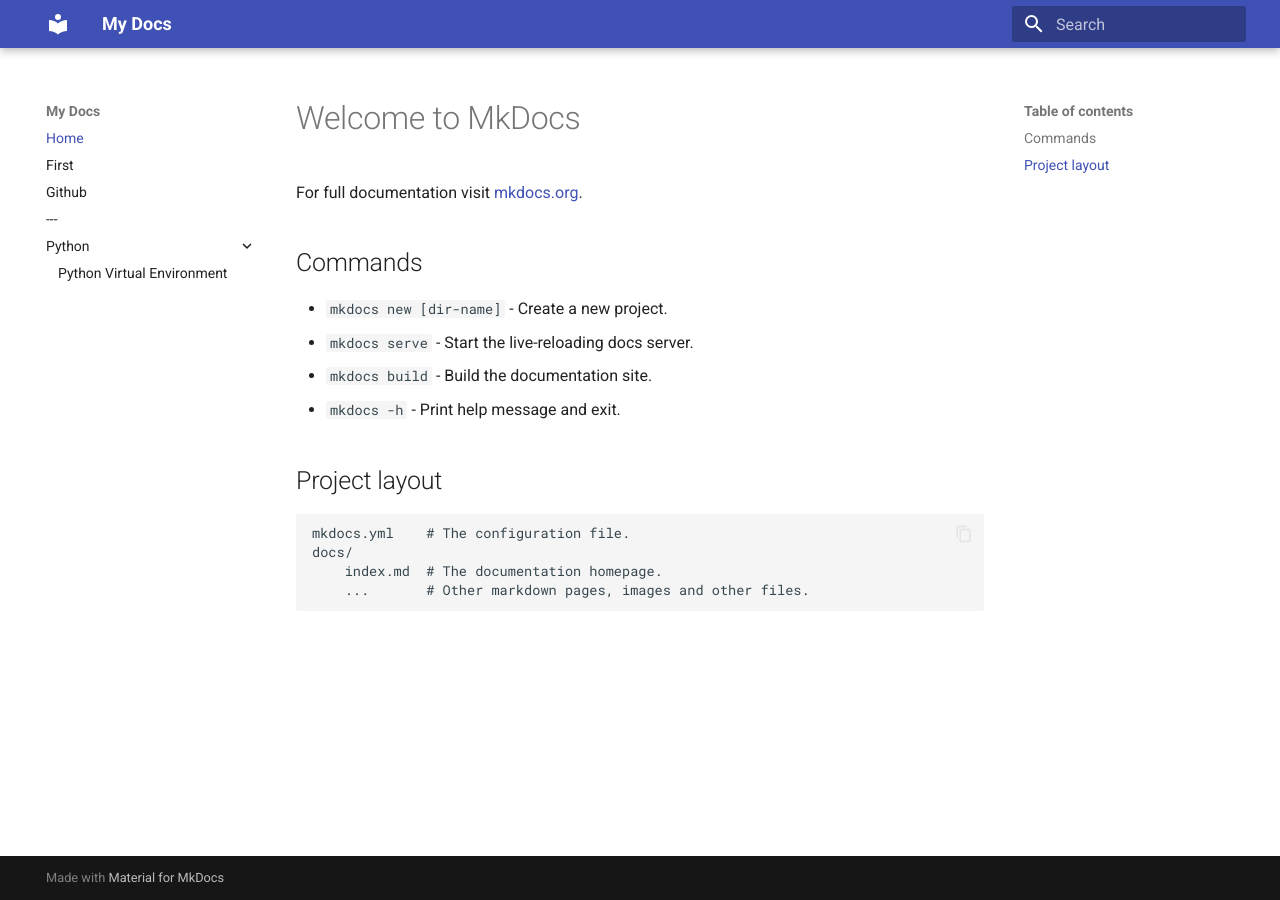
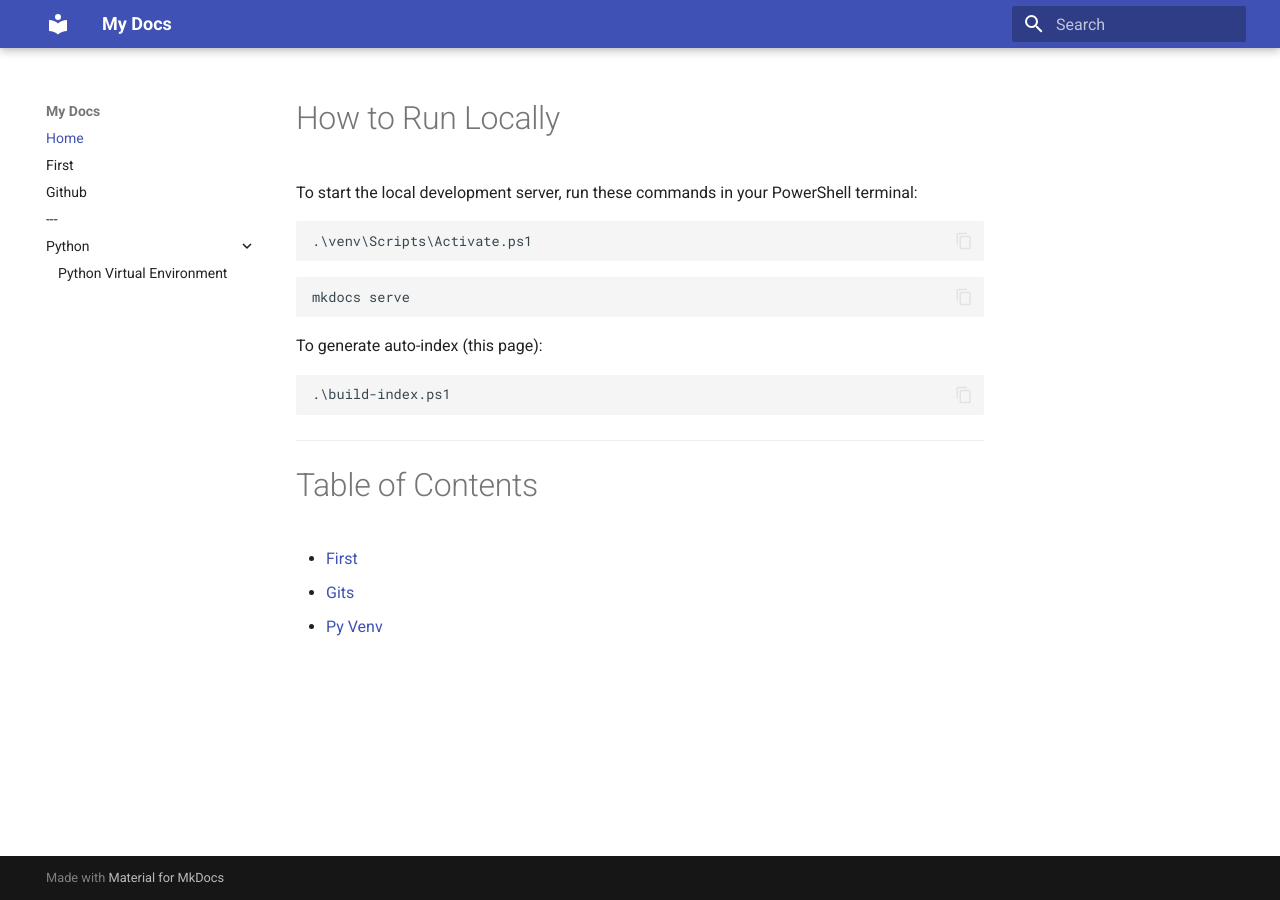
Before and after one commit to duranar/kh, an MkDocs documentation site: the page built from docs/index.md, in a window 1280 px wide. Built offline with MkDocs 1.6.1 and Material for MkDocs 9.7.7, drawn with Linux system fonts in a browser that asks for light colours.

Commit message:
Added a script that would generate auto-index

````diff
--- a/docs/index.md
+++ b/docs/index.md
@@ -1,17 +1,21 @@
-# Welcome to MkDocs
+# How to Run Locally
 
-For full documentation visit [mkdocs.org](https://www.mkdocs.org).
+To start the local development server, run these commands in your PowerShell terminal:
 
-## Commands
+```
+.\venv\Scripts\Activate.ps1
+```
+```
+mkdocs serve
+```
 
-* `mkdocs new [dir-name]` - Create a new project.
-* `mkdocs serve` - Start the live-reloading docs server.
-* `mkdocs build` - Build the documentation site.
-* `mkdocs -h` - Print help message and exit.
+To generate auto-index (this page):
+```
+.\build-index.ps1
+```
+-----
+# Table of Contents
 
-## Project layout
-
-    mkdocs.yml    # The configuration file.
-    docs/
-        index.md  # The documentation homepage.
-        ...       # Other markdown pages, images and other files.
+* [First](first.md)
+* [Gits](gits.md)
+* [Py Venv](py-venv.md)
````
Also changed, not shown: 1 other file.
